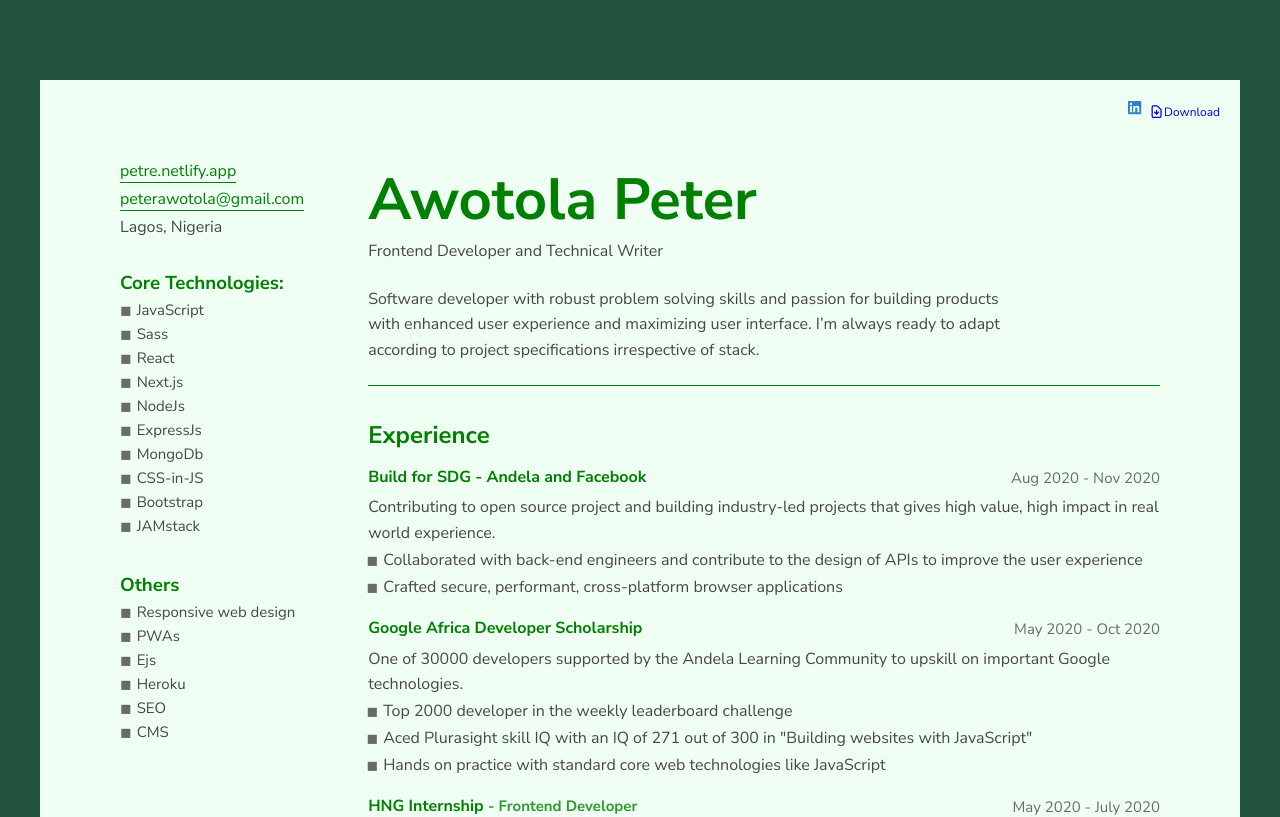
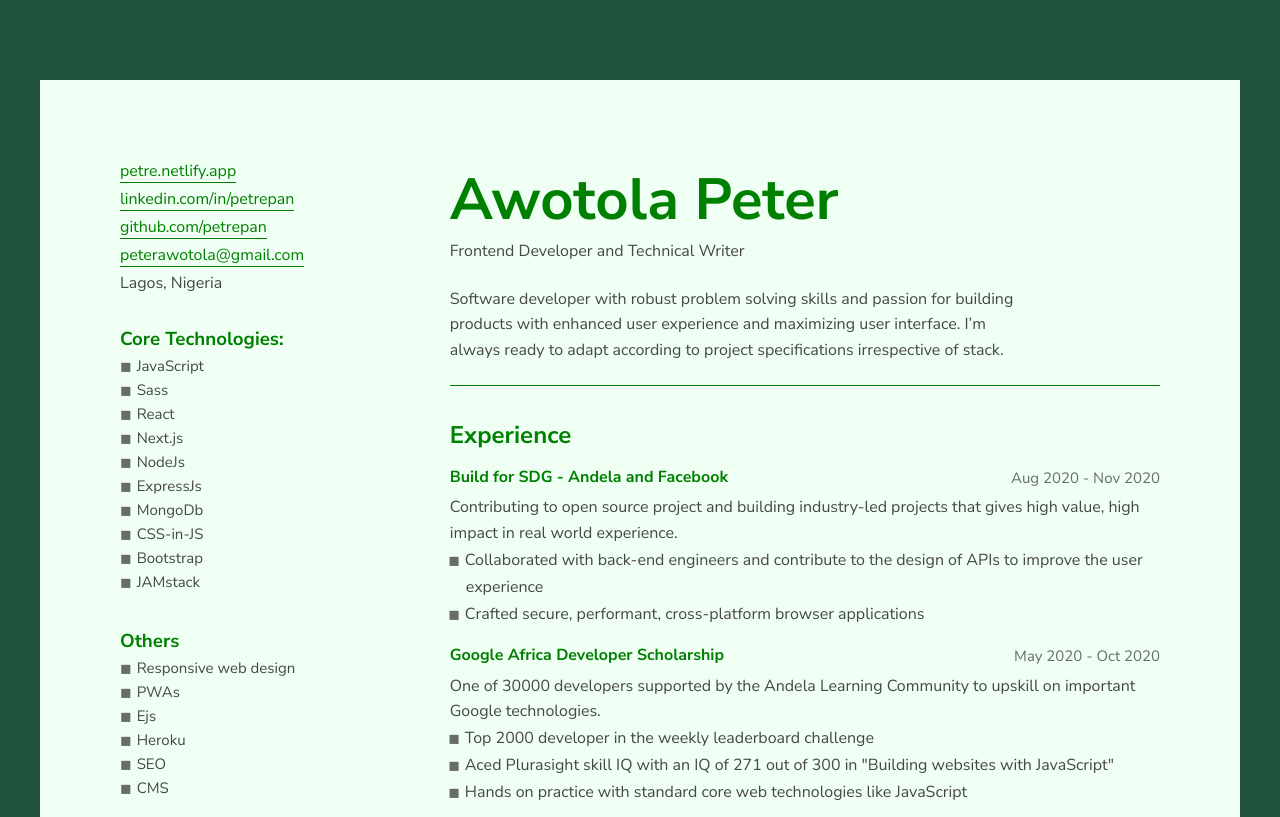
Before and after one commit to petrepan/petre, a Next.js app: page /resume in a window 1280 px wide. Shown: the top 817 px of the page. Built offline with nearby package versions, Linux system fonts and the light colour scheme.

Commit message:
Resume changes

```diff
--- a/pages/resume.js
+++ b/pages/resume.js
@@ -46,6 +46,7 @@
                         </svg>
                     </a>
                     <a
+                        className="contact-sm"
                         target="_blank"
                         rel="noopener noreferrer"
                         href="https://linkedin.com/in/petrepan">
@@ -63,7 +64,26 @@
                                 d="M416 32H31.9C14.3 32 0 46.5 0 64.3v383.4C0 465.5 14.3 480 31.9 480H416c17.6 0 32-14.5 32-32.3V64.3c0-17.8-14.4-32.3-32-32.3zM135.4 416H69V202.2h66.5V416zm-33.2-243c-21.3 0-38.5-17.3-38.5-38.5S80.9 96 102.2 96c21.2 0 38.5 17.3 38.5 38.5 0 21.3-17.2 38.5-38.5 38.5zm282.1 243h-66.4V312c0-24.8-.5-56.7-34.5-56.7-34.6 0-39.9 27-39.9 54.9V416h-66.4V202.2h63.7v29.2h.9c8.9-16.8 30.6-34.5 62.9-34.5 67.2 0 79.7 44.3 79.7 101.9V416z"></path>
                         </svg>
                     </a>
-                    <a target="_blank" rel="noopener noreferrer" href="/Peter-Awotola-Resume.pdf">
+                    <a
+                        className="contact-sm"
+                        target="_blank"
+                        rel="noopener noreferrer"
+                        href="https://github.com/petrepan">
+                        <svg
+                            aria-hidden="true"
+                            focusable="false"
+                            data-prefix="fab"
+                            data-icon="github"
+                            className="svg-inline--fa fa-github fa-w-16"
+                            role="img"
+                            xmlns="http://www.w3.org/2000/svg"
+                            viewBox="0 0 496 512">
+                            <path
+                                fill="#3182CE"
+                                d="M165.9 397.4c0 2-2.3 3.6-5.2 3.6-3.3.3-5.6-1.3-5.6-3.6 0-2 2.3-3.6 5.2-3.6 3-.3 5.6 1.3 5.6 3.6zm-31.1-4.5c-.7 2 1.3 4.3 4.3 4.9 2.6 1 5.6 0 6.2-2s-1.3-4.3-4.3-5.2c-2.6-.7-5.5.3-6.2 2.3zm44.2-1.7c-2.9.7-4.9 2.6-4.6 4.9.3 2 2.9 3.3 5.9 2.6 2.9-.7 4.9-2.6 4.6-4.6-.3-1.9-3-3.2-5.9-2.9zM244.8 8C106.1 8 0 113.3 0 252c0 110.9 69.8 205.8 169.5 239.2 12.8 2.3 17.3-5.6 17.3-12.1 0-6.2-.3-40.4-.3-61.4 0 0-70 15-84.7-29.8 0 0-11.4-29.1-27.8-36.6 0 0-22.9-15.7 1.6-15.4 0 0 24.9 2 38.6 25.8 21.9 38.6 58.6 27.5 72.9 20.9 2.3-16 8.8-27.1 16-33.7-55.9-6.2-112.3-14.3-112.3-110.5 0-27.5 7.6-41.3 23.6-58.9-2.6-6.5-11.1-33.3 2.6-67.9 20.9-6.5 69 27 69 27 20-5.6 41.5-8.5 62.8-8.5s42.8 2.9 62.8 8.5c0 0 48.1-33.6 69-27 13.7 34.7 5.2 61.4 2.6 67.9 16 17.7 25.8 31.5 25.8 58.9 0 96.5-58.9 104.2-114.8 110.5 9.2 7.9 17 22.9 17 46.4 0 33.7-.3 75.4-.3 83.6 0 6.5 4.6 14.4 17.3 12.1C428.2 457.8 496 362.9 496 252 496 113.3 383.5 8 244.8 8zM97.2 352.9c-1.3 1-1 3.3.7 5.2 1.6 1.6 3.9 2.3 5.2 1 1.3-1 1-3.3-.7-5.2-1.6-1.6-3.9-2.3-5.2-1zm-10.8-8.1c-.7 1.3.3 2.9 2.3 3.9 1.6 1 3.6.7 4.3-.7.7-1.3-.3-2.9-2.3-3.9-2-.6-3.6-.3-4.3.7zm32.4 35.6c-1.6 1.3-1 4.3 1.3 6.2 2.3 2.3 5.2 2.6 6.5 1 1.3-1.3.7-4.3-1.3-6.2-2.2-2.3-5.2-2.6-6.5-1zm-11.4-14.7c-1.6 1-1.6 3.6 0 5.9 1.6 2.3 4.3 3.3 5.6 2.3 1.6-1.3 1.6-3.9 0-6.2-1.4-2.3-4-3.3-5.6-2z"></path>
+                        </svg>
+                    </a>
+                    {/* <a target="_blank" rel="noopener noreferrer" href="/Peter-Awotola-Resume.pdf">
                         <svg
                             className="w-6 h-6"
                             fill="none"
@@ -77,13 +97,19 @@
                                 d="M12 10v6m0 0l-3-3m3 3l3-3m2 8H7a2 2 0 01-2-2V5a2 2 0 012-2h5.586a1 1 0 01.707.293l5.414 5.414a1 1 0 01.293.707V19a2 2 0 01-2 2z"></path>
                         </svg>
                         <span>Download</span>
-                    </a>
+                    </a> */}
                 </div>
                 <div className="skills">
                     <section className="contact">
                         <Link href="/">
                             <a>petre.netlify.app</a>
                         </Link>
+                        <a rel="noopener noreferrer" href="https://linkedin.com/in/petrepan">
+                            linkedin.com/in/petrepan
+                        </a>
+                        <a rel="noopener noreferrer" href="https://github.com/petrepan">
+                            github.com/petrepan
+                        </a>
                         <a rel="noopener noreferrer" href="mailto:peterawotola@gmail.com">
                             peterawotola@gmail.com
                         </a>
@@ -282,10 +308,6 @@
 
                 .contact-sm {
                     display: none;
-                }
-
-                .link a:last-child {
-                    display: flex;
                 }
 
                 .skills {
```
